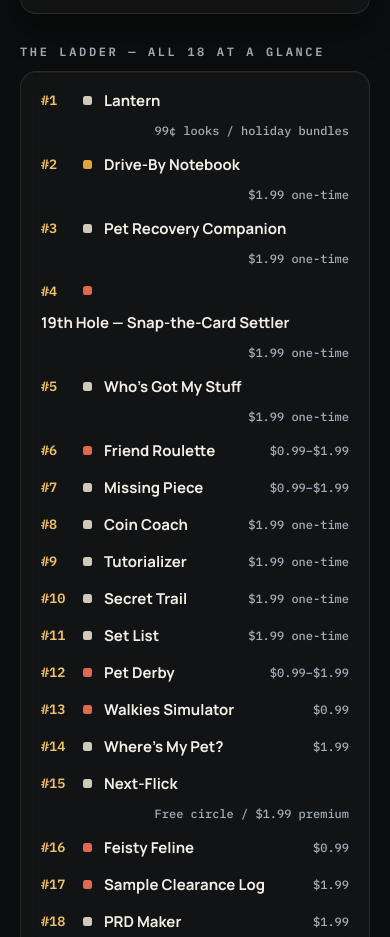
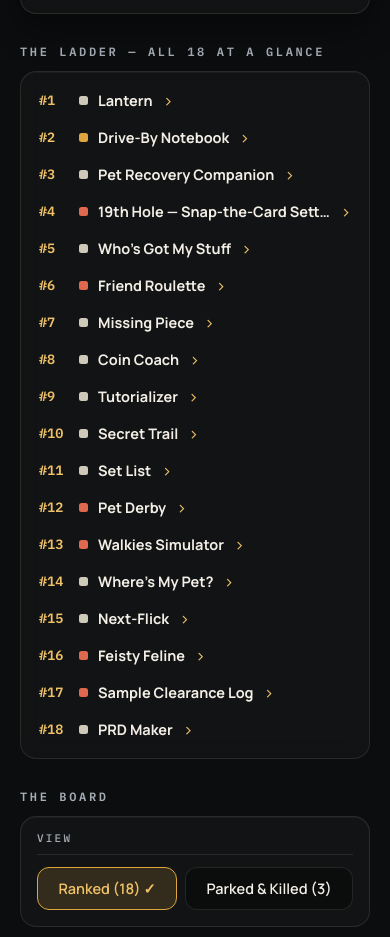
Before and after one commit to vaultlabz/ryan-pact-idea-board, a plain HTML site: page index.html in a window 390 px wide. Shown: the part 1283-2220 px from the top of the page. Drawn offline with Linux system fonts and the light colour scheme.

Commit message:
Ladder cleanup: one-line rows on phone (price moves to the card), chevron affordance

```diff
--- a/index.html
+++ b/index.html
@@ -102,10 +102,11 @@ box-shadow:inset 0 1px 0 rgba(255,255,255,.04);backdrop-filter:blur(10px)}
 .dot.red{background:var(--red)}
 .l-title{font-weight:700;font-size:15px;white-space:nowrap;overflow:hidden;text-overflow:ellipsis}
 .l-price{margin-left:auto;font-family:"IBM Plex Mono",monospace;font-size:12px;color:var(--muted);white-space:nowrap}
+.l-chev{color:var(--gold2);font-size:17px;line-height:1;flex:none}
 @keyframes flash{0%{box-shadow:0 0 0 2px var(--gold),0 18px 40px rgba(0,0,0,.45)}100%{box-shadow:0 0 0 0 rgba(223,166,62,0),0 18px 40px rgba(0,0,0,.45)}}
 .card.flash{animation:flash 1.4s ease}
 @media(max-width:1024px){.grid{grid-template-columns:repeat(2,1fr)}}
-@media(max-width:640px){.stats{grid-template-columns:repeat(2,1fr)}.top3{grid-template-columns:1fr}.top-card.center{order:-1}.card{padding:17px 16px 19px}.grid{grid-template-columns:1fr}.ladder-row{flex-wrap:wrap}.l-title{white-space:normal;overflow:visible;text-overflow:clip}}
+@media(max-width:640px){.stats{grid-template-columns:repeat(2,1fr)}.top3{grid-template-columns:1fr}.top-card.center{order:-1}.card{padding:17px 16px 19px}.grid{grid-template-columns:1fr}.l-price{display:none}.l-title{font-size:14.5px}.ladder-row{padding:9px 8px;gap:10px}}
 </style></head><body>
 <div class="aurora-bg"></div>
 <div class="wrap">
@@ -134,24 +135,24 @@ box-shadow:inset 0 1px 0 rgba(255,255,255,.04);backdrop-filter:blur(10px)}
 <div class="chip-row"><span class="chip price">$1.99 one-time</span><span class="chip verdict">OPEN LANE</span></div></div></div>
 
 <h2 class="section" id="ladderHead">The Ladder — all 18 at a glance</h2>
-<div class="ladder" id="ladder"><a class="ladder-row" href="#card-1" data-verdict="open_lane" data-band="in"><span class="l-rank">#1</span><span class="dot ivory"></span><span class="l-title">Lantern</span><span class="l-price">99¢ looks / holiday bundles</span></a>
-<a class="ladder-row" href="#card-2" data-verdict="gap_verified" data-band="in"><span class="l-rank">#2</span><span class="dot gold"></span><span class="l-title">Drive-By Notebook</span><span class="l-price">$1.99 one-time</span></a>
-<a class="ladder-row" href="#card-3" data-verdict="open_lane" data-band="in"><span class="l-rank">#3</span><span class="dot ivory"></span><span class="l-title">Pet Recovery Companion</span><span class="l-price">$1.99 one-time</span></a>
-<a class="ladder-row" href="#card-4" data-verdict="flooded" data-band="in"><span class="l-rank">#4</span><span class="dot red"></span><span class="l-title">19th Hole — Snap-the-Card Settler</span><span class="l-price">$1.99 one-time</span></a>
-<a class="ladder-row" href="#card-5" data-verdict="open_lane" data-band="in"><span class="l-rank">#5</span><span class="dot ivory"></span><span class="l-title">Who&#x27;s Got My Stuff</span><span class="l-price">$1.99 one-time</span></a>
-<a class="ladder-row" href="#card-6" data-verdict="flooded" data-band="in"><span class="l-rank">#6</span><span class="dot red"></span><span class="l-title">Friend Roulette</span><span class="l-price">$0.99–$1.99</span></a>
-<a class="ladder-row" href="#card-7" data-verdict="open_lane" data-band="in"><span class="l-rank">#7</span><span class="dot ivory"></span><span class="l-title">Missing Piece</span><span class="l-price">$0.99–$1.99</span></a>
-<a class="ladder-row" href="#card-8" data-verdict="open_lane" data-band="in"><span class="l-rank">#8</span><span class="dot ivory"></span><span class="l-title">Coin Coach</span><span class="l-price">$1.99 one-time</span></a>
-<a class="ladder-row" href="#card-9" data-verdict="open_lane" data-band="in"><span class="l-rank">#9</span><span class="dot ivory"></span><span class="l-title">Tutorializer</span><span class="l-price">$1.99 one-time</span></a>
-<a class="ladder-row" href="#card-10" data-verdict="open_lane" data-band="in"><span class="l-rank">#10</span><span class="dot ivory"></span><span class="l-title">Secret Trail</span><span class="l-price">$1.99 one-time</span></a>
-<a class="ladder-row" href="#card-11" data-verdict="open_lane" data-band="in"><span class="l-rank">#11</span><span class="dot ivory"></span><span class="l-title">Set List</span><span class="l-price">$1.99 one-time</span></a>
-<a class="ladder-row" href="#card-12" data-verdict="flooded" data-band="in"><span class="l-rank">#12</span><span class="dot red"></span><span class="l-title">Pet Derby</span><span class="l-price">$0.99–$1.99</span></a>
-<a class="ladder-row" href="#card-13" data-verdict="flooded" data-band="in"><span class="l-rank">#13</span><span class="dot red"></span><span class="l-title">Walkies Simulator</span><span class="l-price">$0.99</span></a>
-<a class="ladder-row" href="#card-14" data-verdict="open_lane" data-band="in"><span class="l-rank">#14</span><span class="dot ivory"></span><span class="l-title">Where&#x27;s My Pet?</span><span class="l-price">$1.99</span></a>
-<a class="ladder-row" href="#card-15" data-verdict="open_lane" data-band="in"><span class="l-rank">#15</span><span class="dot ivory"></span><span class="l-title">Next-Flick</span><span class="l-price">Free circle / $1.99 premium</span></a>
-<a class="ladder-row" href="#card-16" data-verdict="flooded" data-band="in"><span class="l-rank">#16</span><span class="dot red"></span><span class="l-title">Feisty Feline</span><span class="l-price">$0.99</span></a>
-<a class="ladder-row" href="#card-17" data-verdict="flooded" data-band="in"><span class="l-rank">#17</span><span class="dot red"></span><span class="l-title">Sample Clearance Log</span><span class="l-price">$1.99</span></a>
-<a class="ladder-row" href="#card-18" data-verdict="open_lane" data-band="in"><span class="l-rank">#18</span><span class="dot ivory"></span><span class="l-title">PRD Maker</span><span class="l-price">$1.99</span></a></div>
+<div class="ladder" id="ladder"><a class="ladder-row" href="#card-1" data-verdict="open_lane" data-band="in"><span class="l-rank">#1</span><span class="dot ivory"></span><span class="l-title">Lantern</span><span class="l-price">99¢ looks / holiday bundles</span><span class="l-chev">›</span></a>
+<a class="ladder-row" href="#card-2" data-verdict="gap_verified" data-band="in"><span class="l-rank">#2</span><span class="dot gold"></span><span class="l-title">Drive-By Notebook</span><span class="l-price">$1.99 one-time</span><span class="l-chev">›</span></a>
+<a class="ladder-row" href="#card-3" data-verdict="open_lane" data-band="in"><span class="l-rank">#3</span><span class="dot ivory"></span><span class="l-title">Pet Recovery Companion</span><span class="l-price">$1.99 one-time</span><span class="l-chev">›</span></a>
+<a class="ladder-row" href="#card-4" data-verdict="flooded" data-band="in"><span class="l-rank">#4</span><span class="dot red"></span><span class="l-title">19th Hole — Snap-the-Card Settler</span><span class="l-price">$1.99 one-time</span><span class="l-chev">›</span></a>
+<a class="ladder-row" href="#card-5" data-verdict="open_lane" data-band="in"><span class="l-rank">#5</span><span class="dot ivory"></span><span class="l-title">Who&#x27;s Got My Stuff</span><span class="l-price">$1.99 one-time</span><span class="l-chev">›</span></a>
+<a class="ladder-row" href="#card-6" data-verdict="flooded" data-band="in"><span class="l-rank">#6</span><span class="dot red"></span><span class="l-title">Friend Roulette</span><span class="l-price">$0.99–$1.99</span><span class="l-chev">›</span></a>
+<a class="ladder-row" href="#card-7" data-verdict="open_lane" data-band="in"><span class="l-rank">#7</span><span class="dot ivory"></span><span class="l-title">Missing Piece</span><span class="l-price">$0.99–$1.99</span><span class="l-chev">›</span></a>
+<a class="ladder-row" href="#card-8" data-verdict="open_lane" data-band="in"><span class="l-rank">#8</span><span class="dot ivory"></span><span class="l-title">Coin Coach</span><span class="l-price">$1.99 one-time</span><span class="l-chev">›</span></a>
+<a class="ladder-row" href="#card-9" data-verdict="open_lane" data-band="in"><span class="l-rank">#9</span><span class="dot ivory"></span><span class="l-title">Tutorializer</span><span class="l-price">$1.99 one-time</span><span class="l-chev">›</span></a>
+<a class="ladder-row" href="#card-10" data-verdict="open_lane" data-band="in"><span class="l-rank">#10</span><span class="dot ivory"></span><span class="l-title">Secret Trail</span><span class="l-price">$1.99 one-time</span><span class="l-chev">›</span></a>
+<a class="ladder-row" href="#card-11" data-verdict="open_lane" data-band="in"><span class="l-rank">#11</span><span class="dot ivory"></span><span class="l-title">Set List</span><span class="l-price">$1.99 one-time</span><span class="l-chev">›</span></a>
+<a class="ladder-row" href="#card-12" data-verdict="flooded" data-band="in"><span class="l-rank">#12</span><span class="dot red"></span><span class="l-title">Pet Derby</span><span class="l-price">$0.99–$1.99</span><span class="l-chev">›</span></a>
+<a class="ladder-row" href="#card-13" data-verdict="flooded" data-band="in"><span class="l-rank">#13</span><span class="dot red"></span><span class="l-title">Walkies Simulator</span><span class="l-price">$0.99</span><span class="l-chev">›</span></a>
+<a class="ladder-row" href="#card-14" data-verdict="open_lane" data-band="in"><span class="l-rank">#14</span><span class="dot ivory"></span><span class="l-title">Where&#x27;s My Pet?</span><span class="l-price">$1.99</span><span class="l-chev">›</span></a>
+<a class="ladder-row" href="#card-15" data-verdict="open_lane" data-band="in"><span class="l-rank">#15</span><span class="dot ivory"></span><span class="l-title">Next-Flick</span><span class="l-price">Free circle / $1.99 premium</span><span class="l-chev">›</span></a>
+<a class="ladder-row" href="#card-16" data-verdict="flooded" data-band="in"><span class="l-rank">#16</span><span class="dot red"></span><span class="l-title">Feisty Feline</span><span class="l-price">$0.99</span><span class="l-chev">›</span></a>
+<a class="ladder-row" href="#card-17" data-verdict="flooded" data-band="in"><span class="l-rank">#17</span><span class="dot red"></span><span class="l-title">Sample Clearance Log</span><span class="l-price">$1.99</span><span class="l-chev">›</span></a>
+<a class="ladder-row" href="#card-18" data-verdict="open_lane" data-band="in"><span class="l-rank">#18</span><span class="dot ivory"></span><span class="l-title">PRD Maker</span><span class="l-price">$1.99</span><span class="l-chev">›</span></a></div>
 
 <h2 class="section">The Board</h2>
 <div class="group-panel"><div class="group-label">View</div>
```
